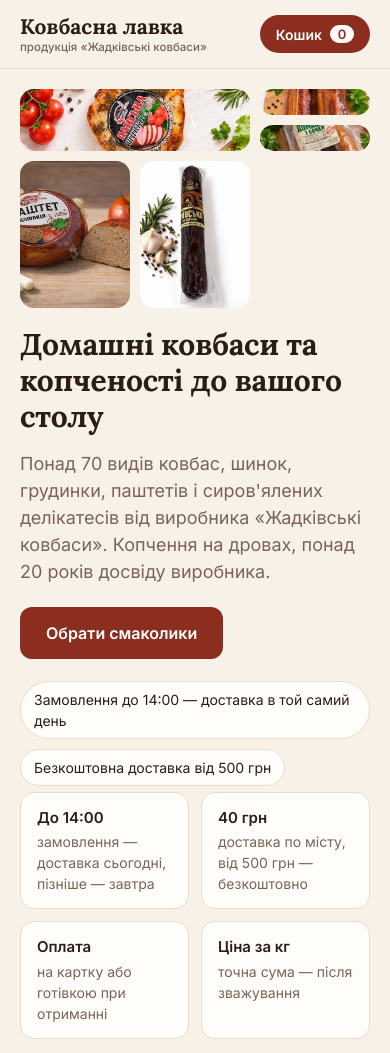
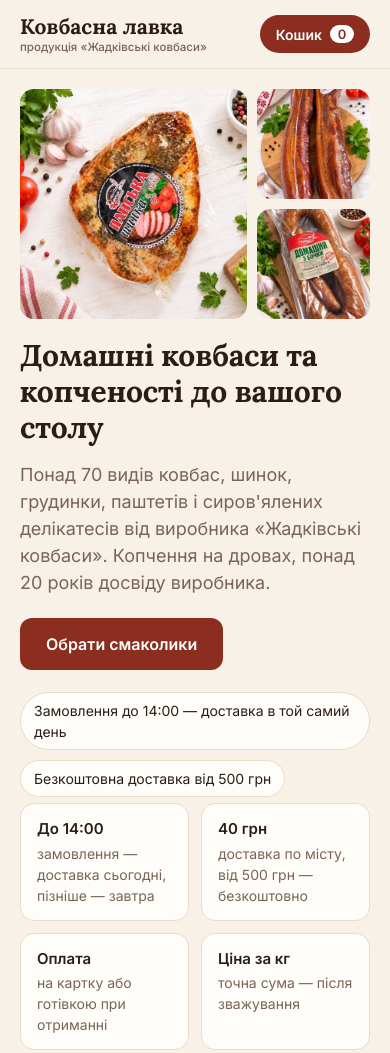
Before and after one commit to ai0679663315-design/kovbasna-lavka, a plain HTML site: page index.html in a window 390 px wide. Shown: the top 1053 px of the page. Drawn offline with Linux system fonts and the light colour scheme.

Commit message:
Fix hero collage sizing on mobile
Co-Authored-By: Claude Opus 5.5 <noreply@anthropic.com>

```diff
--- a/index.html
+++ b/index.html
@@ -14,7 +14,7 @@
 <style>
 :root{--bg:#f7f1e8;--card:#fffdf9;--ink:#2b1d16;--muted:#7a6457;--brand:#8b2e1f;--brand-d:#6d2216;--line:#e8dccb;--ok:#3d7a3a;--r:16px}
 *{box-sizing:border-box}html{scroll-behavior:smooth;scroll-padding-top:80px}
-body{margin:0;font-family:Inter,system-ui,-apple-system,Segoe UI,sans-serif;background:var(--bg);color:var(--ink);line-height:1.5;-webkit-font-smoothing:antialiased}
+body{margin:0;overflow-x:hidden;font-family:Inter,system-ui,-apple-system,Segoe UI,sans-serif;background:var(--bg);color:var(--ink);line-height:1.5;-webkit-font-smoothing:antialiased}
 h1,h2,h3{font-family:Lora,Georgia,serif;line-height:1.2;margin:0}
 a{color:inherit}button{font-family:inherit}
 .wrap{max-width:1240px;margin:0 auto;padding:0 20px}
@@ -29,15 +29,15 @@ nav.main a:hover{color:var(--ink)}
 .cart-btn:hover{background:var(--brand-d)}
 .cart-btn b{background:#fff;color:var(--brand);border-radius:999px;min-width:24px;padding:1px 7px;font-size:13px}
 .hero{padding:40px 0 28px}
-.hero .wrap{display:grid;grid-template-columns:1.05fr 1fr;gap:36px;align-items:center}
+.hero .wrap{display:grid;grid-template-columns:minmax(0,1.05fr) minmax(0,1fr);gap:36px;align-items:center}
 .hero h1{font-size:clamp(30px,4.2vw,50px);letter-spacing:-.01em}
 .hero p.lead{font-size:18px;color:var(--muted);margin:16px 0 22px;max-width:540px}
 .cta{display:inline-block;background:var(--brand);color:#fff;text-decoration:none;padding:14px 26px;border-radius:12px;font-weight:600;font-size:16px}
 .cta:hover{background:var(--brand-d)}
 .facts{display:flex;flex-wrap:wrap;gap:10px;margin-top:22px}
 .fact{background:var(--card);border:1px solid var(--line);border-radius:999px;padding:7px 13px;font-size:14px}
-.collage{display:grid;grid-template-columns:repeat(3,1fr);grid-template-rows:repeat(2,1fr);gap:10px;aspect-ratio:3/2}
-.collage img{width:100%;height:100%;object-fit:cover;border-radius:14px;background:#efe5d6;min-height:0}
+.collage{display:grid;grid-template-columns:repeat(3,minmax(0,1fr));grid-template-rows:repeat(2,minmax(0,1fr));gap:10px;height:420px;overflow:hidden;min-width:0}
+.collage img{width:100%;height:100%;min-height:0;min-width:0;object-fit:cover;border-radius:14px;background:#efe5d6;display:block}
 .collage img:first-child{grid-row:span 2;grid-column:span 2}
 .cond{display:grid;grid-template-columns:repeat(4,1fr);gap:12px}
 .cond div{background:var(--card);border:1px solid var(--line);border-radius:14px;padding:14px 16px;font-size:14px;color:var(--muted)}
@@ -108,7 +108,7 @@ input,textarea{font:15px Inter;padding:11px 12px;border:1px solid var(--line);bo
 @media (max-width:1100px){.grid{grid-template-columns:repeat(3,1fr)}.cond{grid-template-columns:repeat(2,1fr)}}
 @media (max-width:820px){
   nav.main{display:none}.top .wrap{justify-content:space-between}
-  .hero{padding:20px 0 6px}.hero .wrap{grid-template-columns:1fr;gap:18px}.collage{order:-1;aspect-ratio:16/10}
+  .hero{padding:20px 0 6px}.hero .wrap{grid-template-columns:1fr;gap:18px}.collage{order:-1;height:230px}.collage img:nth-child(n+4){display:none}.collage{grid-template-columns:2fr 1fr}.collage img:first-child{grid-column:span 1}
   .grid{grid-template-columns:repeat(2,1fr);gap:12px}.body{padding:12px}.card h3{font-size:15.5px}.price{font-size:18px}
   .info,.about{grid-template-columns:1fr}.sec-head h2{font-size:28px}.tools,.search,.search input{width:100%}
   body.has-bar{padding-bottom:84px}.bar.on{display:flex}
```
